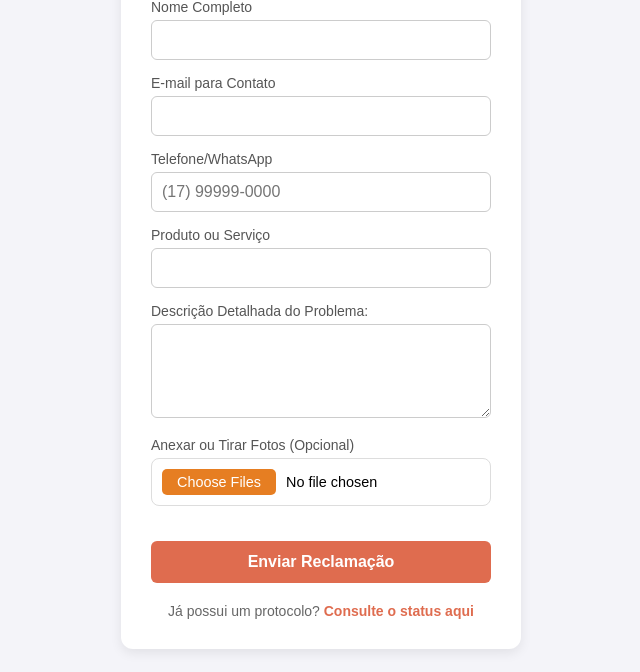
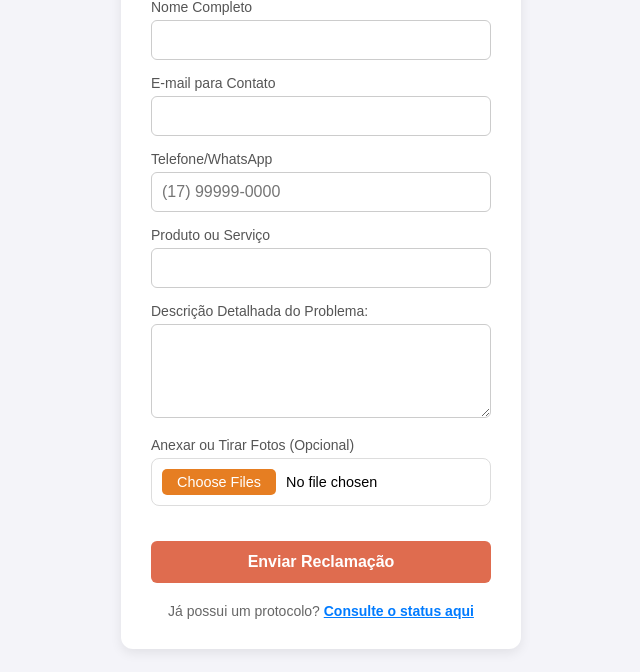
Before and after one commit to acrispeli/gestao-reclamacoes-web, a Flask app: page / in a window 1280 px wide. Shown: the part 128-800 px from the top of the page, without its empty margins (319-959 px from the left). Run offline with Flask 3, Linux system fonts and the light colour scheme.

Commit message:
Correção de cores

```diff
--- a/static/style.css
+++ b/static/style.css
@@ -124,9 +124,13 @@ input[type="file"]::file-selector-button {
 }
 
 .link-secundario a {
-    color: #df6c4f;
-    text-decoration: none;
-    font-weight: bold;
+    color: #007BFF; /* Azul padrão clássico de links */
+    text-decoration: underline; /* Garante que fique sublinhado */
+    font-weight: bold; /* Deixa um pouco mais destacado (opcional) */
+}
+
+.link-secundario a:hover {
+    color: #0056b3; /* Fica um azul mais escuro ao passar o mouse */
 }
 
 /* ===========================================
--- a/templates/index.html
+++ b/templates/index.html
@@ -50,7 +50,7 @@
         </form>
 
         <div class="link-secundario">
-            <p>Já possui um protocolo? <a href="{{ url_for('consultar') }}">Consulte o status aqui</a></p>
+            <p>Já possui um protocolo? <a href="{{ url_for('consultar') }}" style="color: #007BFF; text-decoration: underline;">Consulte o status aqui</a></p>
         </div>
     </div>
 
```
